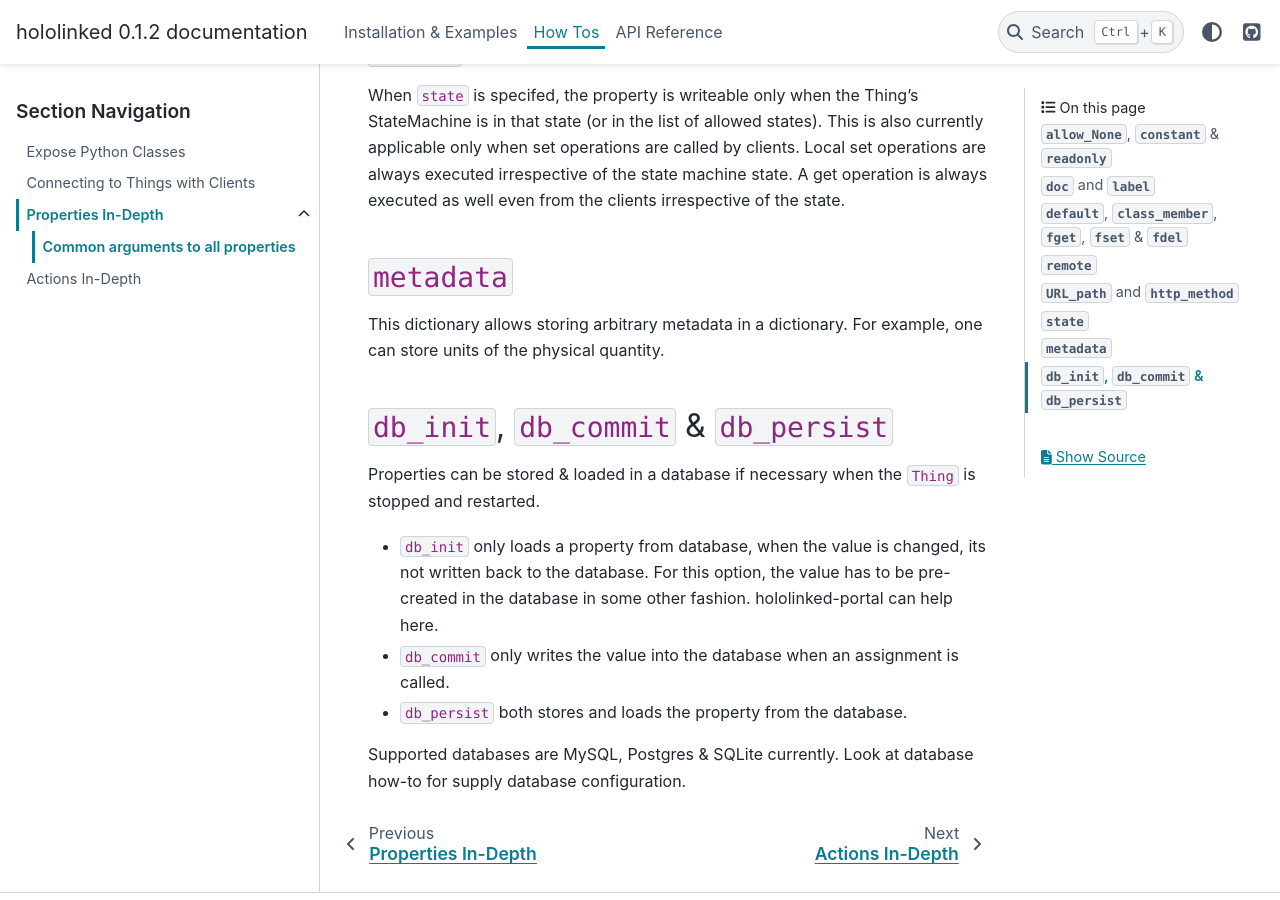
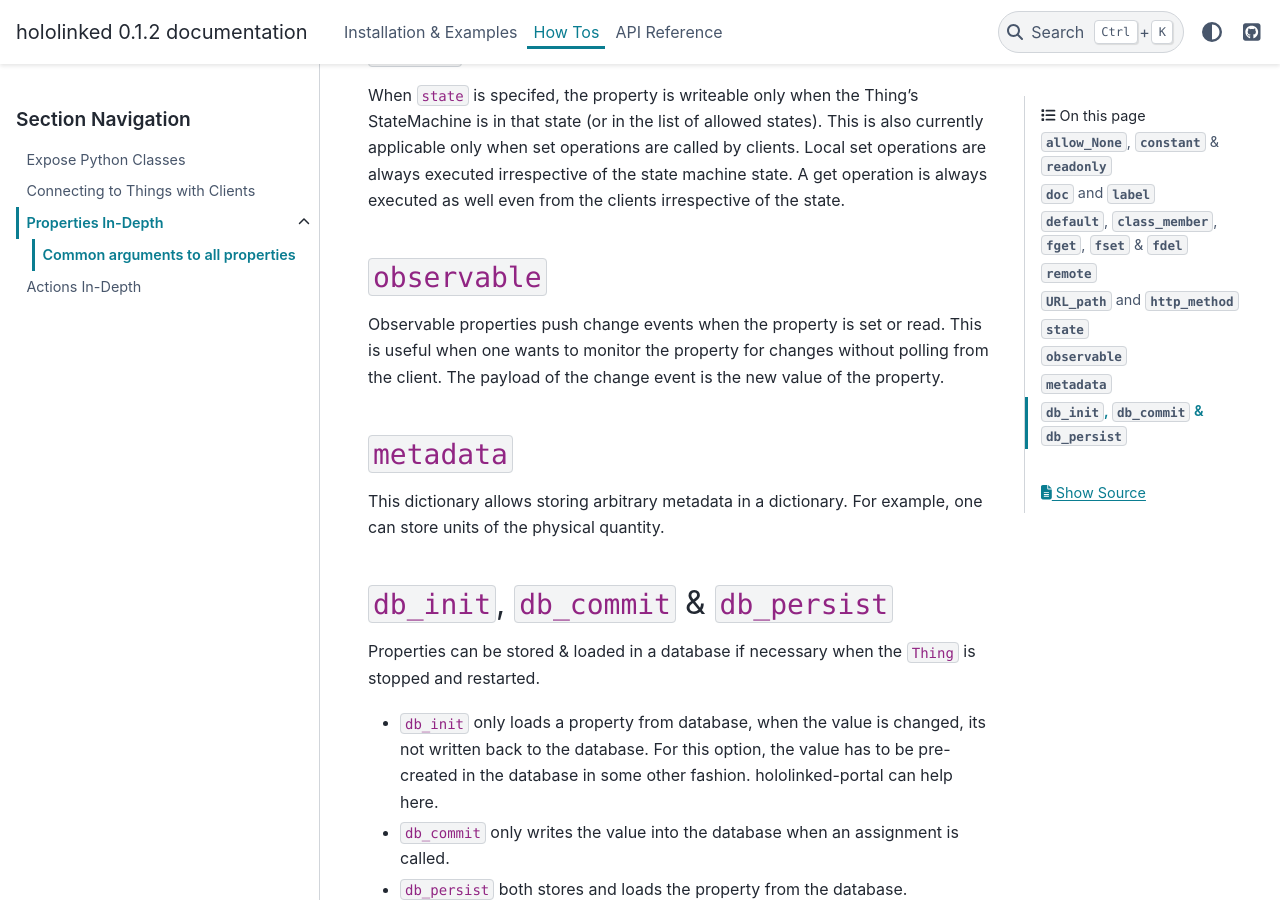
Before and after one commit to VigneshVSV/hololinked-docs, a Sphinx documentation site: the page built from source/howto/properties/arguments.rst, in a window 1280 px wide and 900 px high, scrolled down 3903 px. Built offline with Sphinx 7.4.7 and the PyData theme 0.15.4, drawn with Linux system fonts in a browser that asks for light colours.

Commit message:
observable prop added to common arguments

```diff
--- a/source/howto/properties/arguments.rst
+++ b/source/howto/properties/arguments.rst
@@ -80,6 +80,12 @@ in the list of allowed states). This is also currently applicable only when set
 Local set operations are always executed irrespective of the state machine state. A get operation is always executed as
 well even from the clients irrespective of the state.
 
+``observable``
+++++++++++++++
+
+Observable properties push change events when the property is set or read. This is useful when one wants to monitor the
+property for changes without polling from the client. The payload of the change event is the new value of the property.
+
 ``metadata``
 ++++++++++++
 
```
